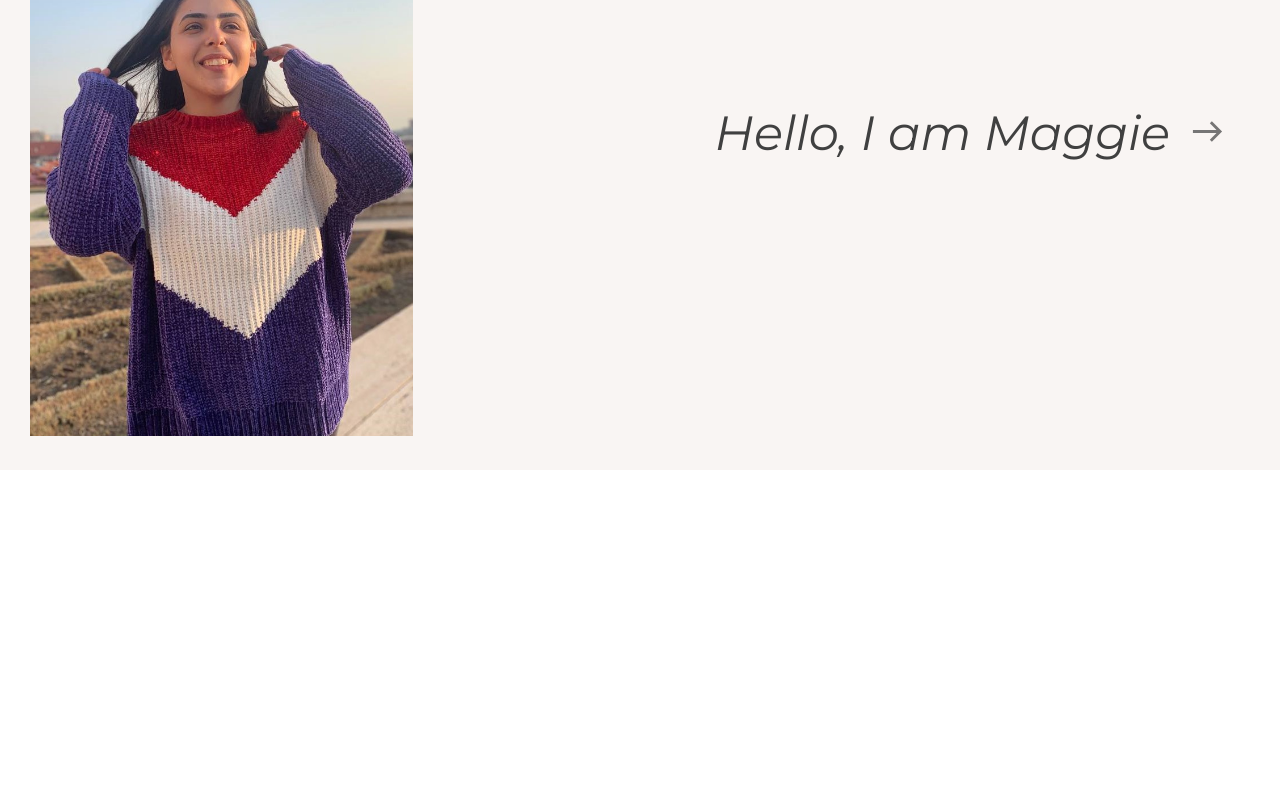
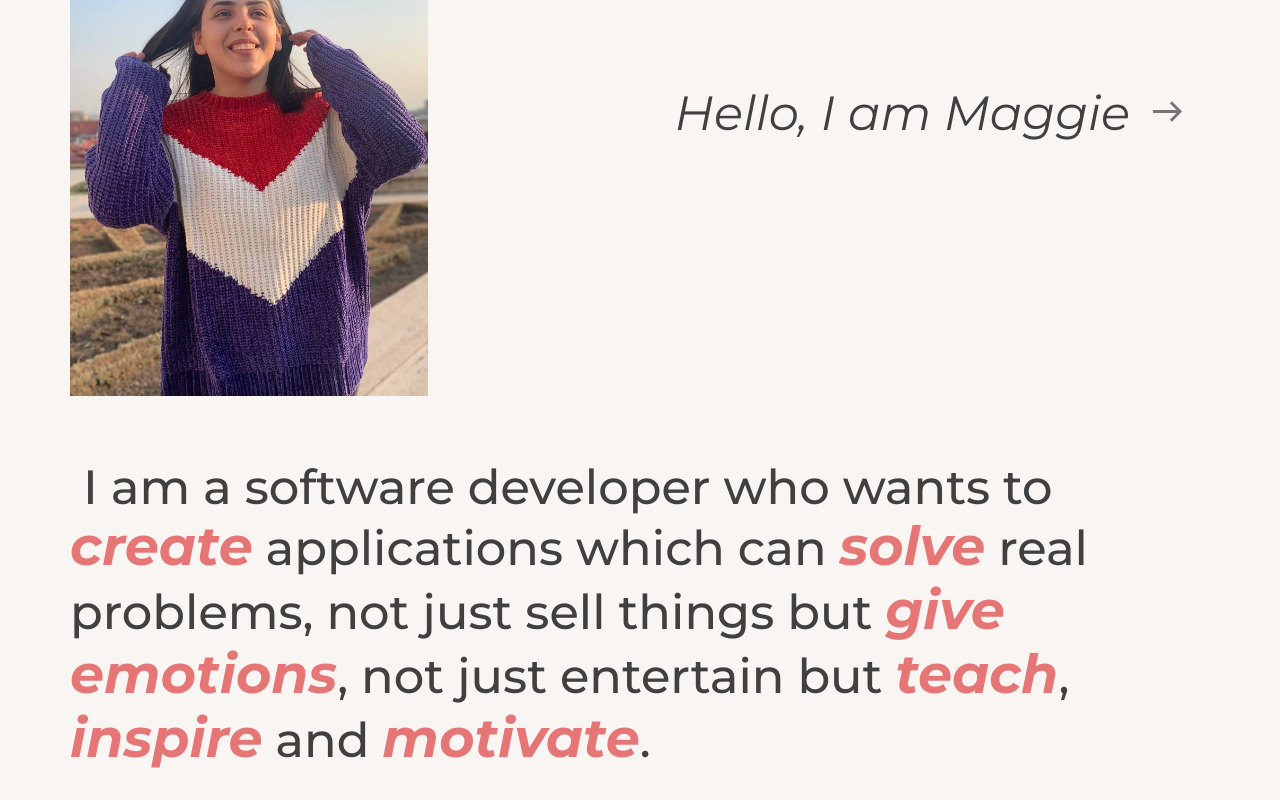
Before and after one commit to Maggie-Sh/maggies_website, a React (Create React App) app: page / in a window 1280 px wide. Shown: the part 273-1073 px from the top of the page. Before the commit the page ends 800 px from the top, so only its background shows below. Built offline with nearby package versions, Linux system fonts and the light colour scheme.

Commit message:
worked on home page

```diff
--- /dev/null
+++ b/src/components/text-section/index.tsx
@@ -0,0 +1,23 @@
+import React, { useContext } from "react";
+import { ThemeContext } from "../../App";
+import { AppContextInterface } from "../../App";
+import { Section } from "./styled";
+
+const Text = () => {
+  const { theme } = useContext(ThemeContext) as AppContextInterface;
+  return (
+    <Section theme={theme}>
+      <p>
+        &nbsp;I am a software developer who wants to{" "}
+        <span className="bold">create</span> applications which can{" "}
+        <span className="bold">solve</span> real problems, not just sell things
+        but <span className="bold">give emotions</span>, not just entertain but{" "}
+        <span className="bold">teach</span>,{" "}
+        <span className="bold">inspire</span> and{" "}
+        <span className="bold">motivate</span>.
+      </p>
+    </Section>
+  );
+};
+
+export default Text;
--- /dev/null
+++ b/src/components/text-section/styled.ts
@@ -0,0 +1,32 @@
+import styled from "styled-components";
+
+export const Section = styled.section`
+  padding: 30px;
+  font-size: 48px;
+  line-height: 54px;
+  font-weight: 500;
+  color: ${({ theme }) => theme.primary};
+  & .bold {
+    color: ${({ theme }) => theme.secondary};
+    font-size: 54px;
+    line-height: 64px;
+    font-weight: 700;
+    font-style: oblique;
+  }
+  @media (max-width: 1024px) {
+    font-size: 36px;
+    line-height: 42px;
+    & .bold {
+      font-size: 42px;
+      line-height: 48px;
+    }
+  }
+  @media (max-width: 768px) {
+    font-size: 24px;
+    line-height: 30px;
+    & .bold {
+      font-size: 34px;
+      line-height: 42px;
+    }
+  }
+`;
--- a/src/pages/home/index.tsx
+++ b/src/pages/home/index.tsx
@@ -1,16 +1,18 @@
-// import React, { useContext } from "react";
-// import { ThemeContext } from "../../App";
-// import { Main } from "../../styled";
+import React, { useContext } from "react";
+import { ThemeContext } from "../../App";
+import { AppContextInterface } from "../../App";
+import { Main } from "../../shared/styled";
 import Slider from "../../components/home-slider";
-// import { AppContextInterface } from "../../App";
+import Text from "../../components/text-section";
 
 const Home = () => {
-  // const { theme } = useContext(ThemeContext) as AppContextInterface;
+  const { theme } = useContext(ThemeContext) as AppContextInterface;
 
   return (
-    <>
+    <Main theme={theme}>
       <Slider />
-    </>
+      <Text />
+    </Main>
   );
 };
 
--- a/src/shared/styled.ts
+++ b/src/shared/styled.ts
@@ -25,6 +25,7 @@ export const dfc_as_jcs = css`
 `;
 
 export const Main = styled.main`
+  background-color: ${({ theme }) => theme.secondary_background};
   padding: 0 40px;
   @media (max-width: 1024px) {
     padding: 0 20px;
--- a/src/theme/theme.ts
+++ b/src/theme/theme.ts
@@ -9,7 +9,8 @@ export interface Theme {
 export const light: Theme = {
   name: "light",
   primary: "#404040",
-  secondary: "#a39193",
+  secondary: "#e67575",
+  // secondary: "#a39193",
   background: "#f4ece6",
   secondary_background: "#f9f5f3",
 };
```
